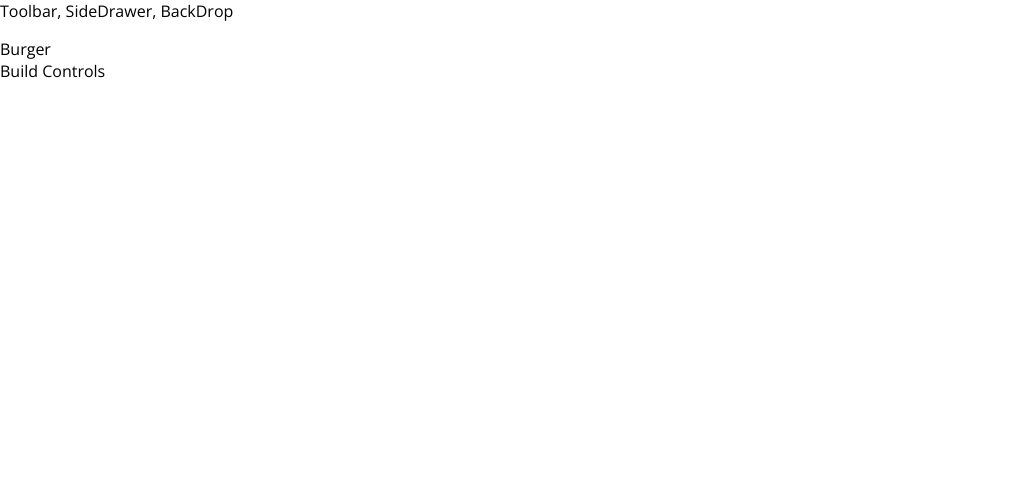
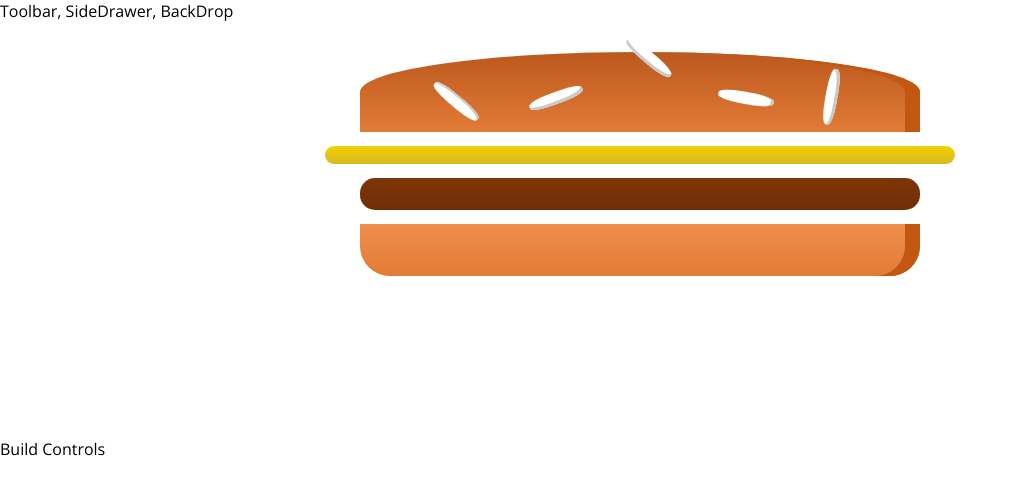
Before and after one commit to pooridev/burger-builder, a React (Create React App) app: page / in a window 1280 px wide. Shown: the top 494 px of the page, without its empty margins (0-1018 px from the left). Built offline with nearby package versions, Linux system fonts and the light colour scheme.

Commit message:
Feat: Burger comp created

```diff
--- /dev/null
+++ b/src/components/Burger/Burger.jsx
@@ -0,0 +1,15 @@
+import React from 'react';
+import BurgerIngredient from './BurgerIngredient/BurgerIngredient';
+import classes from './Burger.module.css'
+const burger = props => {
+	return (
+		<div className={classes.Burger}>
+			<BurgerIngredient type='bread-top' />
+			<BurgerIngredient type='cheese' />
+			<BurgerIngredient type='meat' />
+			<BurgerIngredient type='bread-bottom' />
+		</div>
+	);
+};
+
+export default burger;
--- /dev/null
+++ b/src/components/Burger/Burger.module.css
@@ -0,0 +1,22 @@
+.Burger {
+	width: 100%;
+	height: 250px;
+	margin: auto;
+	overflow: auto;
+	text-align: center;
+	font-weight: bold;
+	font-size: 1.2rem;
+}
+@media (min-width: 500px) and (min-height: 401px) {
+	.Burger {
+		width: 350px;
+		height: 300px;
+	}
+}
+
+@media (min-width: 1000px) and (min-height: 700px) {
+	.Burger {
+		width: 700px;
+		height: 400px;
+	}
+}
--- a/src/components/Burger/BurgerIngredient/BurgerIngredient.jsx
+++ b/src/components/Burger/BurgerIngredient/BurgerIngredient.jsx
@@ -12,7 +12,7 @@ const burgerIngredient = props => {
 
 		case 'bread-top':
 			ingredient = (
-				<div className={classes.BreatTop}>
+				<div className={classes.BreadTop}>
 					<div className={classes.Seeds1}></div>
 					<div className={classes.Seeds2}></div>
 				</div>
--- a/src/containers/BurgerBuilder/BurgerBuilder.jsx
+++ b/src/containers/BurgerBuilder/BurgerBuilder.jsx
@@ -1,11 +1,12 @@
 import React, { Component } from 'react';
+import Burger from '../../components/Burger/Burger';
 import Aux from '../../hoc/Auxiliary';
 
 class BurgerBuilder extends Component {
 	render() {
 		return (
 			<Aux>
-				<div>Burger</div>
+				<Burger />
 				<div>Build Controls</div>
 			</Aux>
 		);
```
